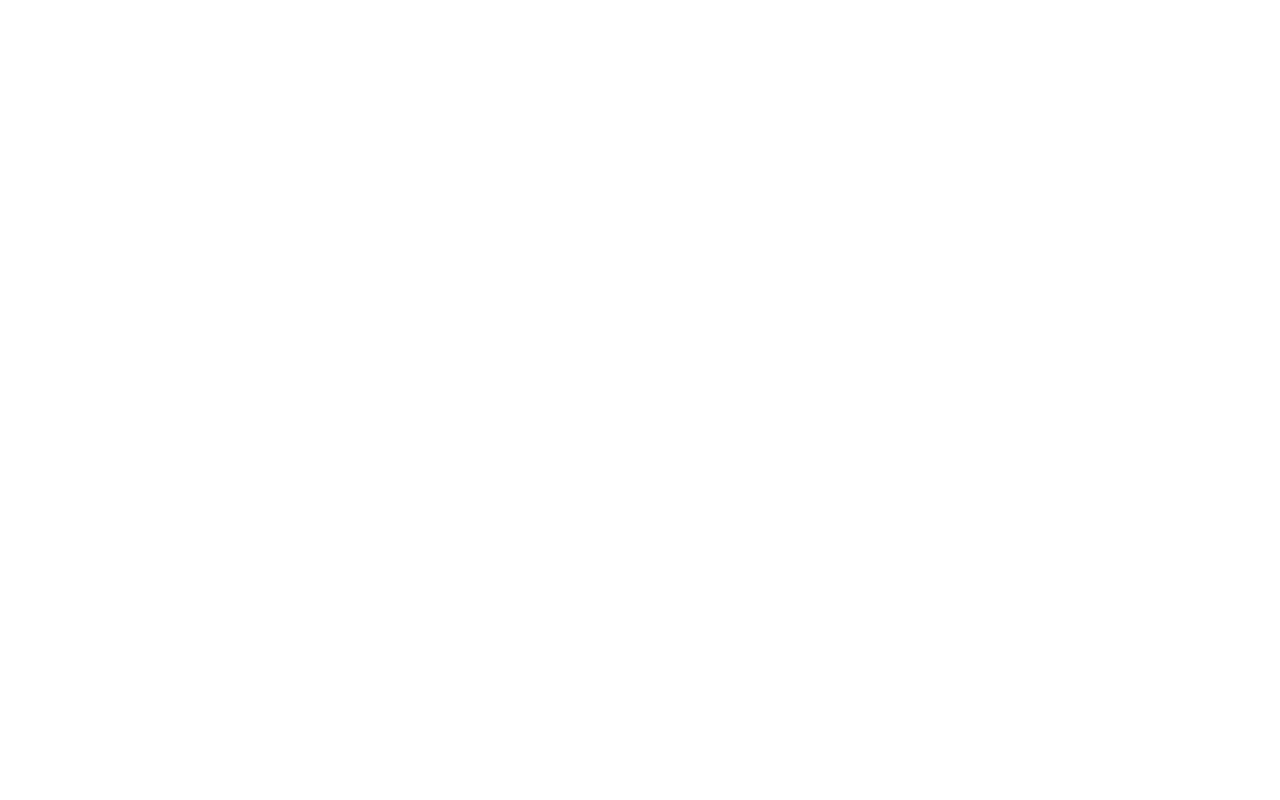
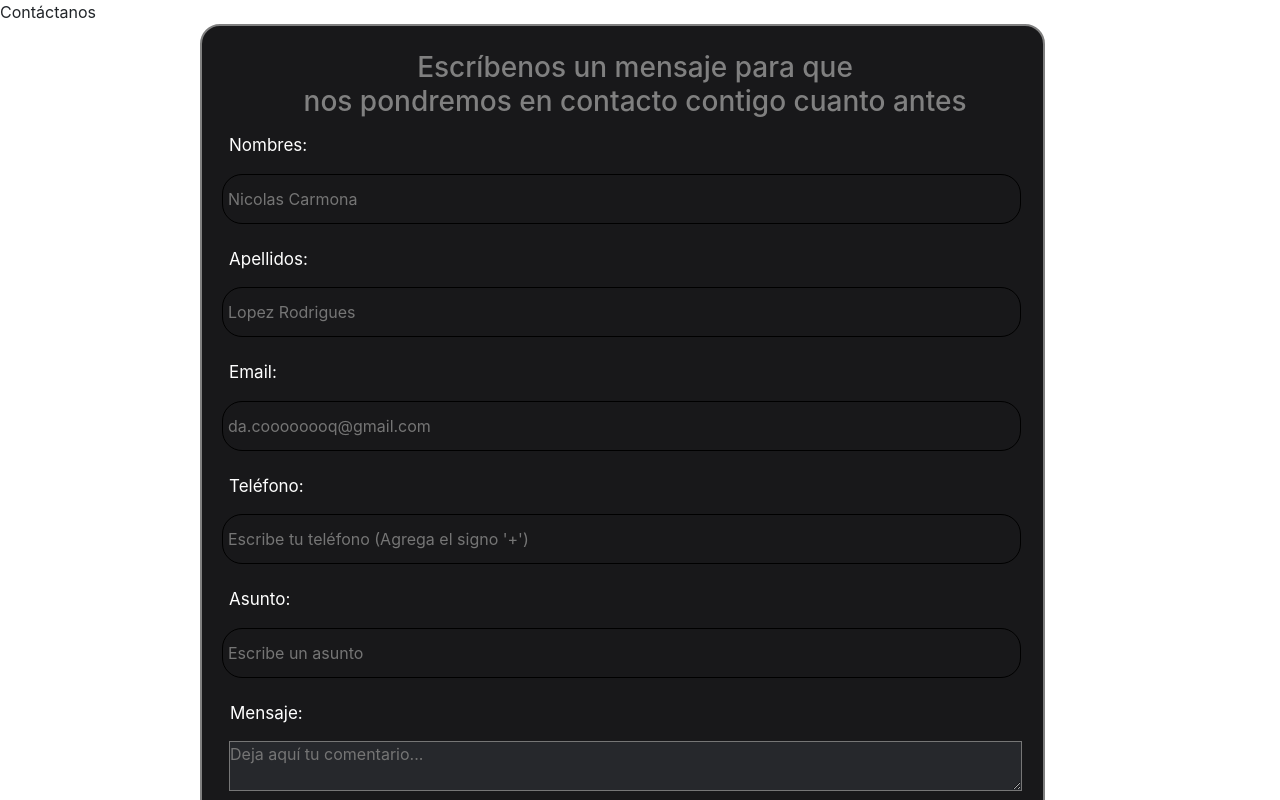
Before and after one commit to Blate00/ong..g, a plain HTML site: page contacto.html in a window 1280 px wide. Drawn offline with nearby package versions, Linux system fonts and the light colour scheme.

Commit message:
andres culiao

```diff
--- a/contacto.html
+++ b/contacto.html
@@ -0,0 +1,70 @@
+<!DOCTYPE html>
+<html lang="en">
+<head>
+    <meta charset="UTF-8">
+    <meta http-equiv="X-UA-Compatible" content="IE=edge">
+    <meta name="viewport" content="width=device-width, initial-scale=1.0">
+    <meta name="description" content="Somos la tienda de videojuegos con el mejor catalogo de videojuegos online y al mejor precio">
+    <meta name="keywords" content="games, videogames, pc, computers, gamers">
+    <meta name="author" content="Diego Sanchez, David Coo, Nicolas Carcamo">
+    <title>Contactanos</title>
+    <link rel="stylesheet" href="css\home.css">
+    <link rel="stylesheet" href="https://cdn.jsdelivr.net/npm/bootstrap@4.3.1/dist/css/bootstrap.min.css" integrity="sha384-ggOyR0iXCbMQv3Xipma34MD+dH/1fQ784/j6cY/iJTQUOhcWr7x9JvoRxT2MZw1T" crossorigin="anonymous">
+    <link rel="icon" href="../icons/favicon_2.svg">
+</head>
+
+<body class="cuerpo">
+
+    <main class="contenido">
+      <div class="titulo-pagina"><span>Contáctanos</span></div>
+
+        <div class="formulario">
+          <h3>Escríbenos un mensaje para que <br> nos pondremos en contacto contigo cuanto antes <br></h3>
+
+          <form action="Satisf.html" method="post">
+            <p>
+              <label for="nombres" class="colocar_nombre">Nombres:</label>
+              <input class="inform" type="text" name="introducir_nombre" id="nombre" required pattern="[A-Za-z]+" placeholder="Nicolas Carmona" maxlength="40">
+            </p>
+            <p>
+                <label for="apellidos" class="colocar_nombre">Apellidos:</label>
+                <input class="inform" type="text" name="introducir_nombre" id="nombre" required pattern="[A-Za-z]+" placeholder="Lopez Rodrigues" maxlength="40">
+              </p>
+            <p>
+              <label for="email" class="colocar_email">Email:<span class="obligatorio"></span></label>
+              <input class="inform" type="email" name="introducir_email" id="email" required placeholder="da.coooooooq@gmail.com">
+            </p>
+
+            <p>
+              <label for="telefone" class="colocar_telefono">Teléfono:</label>
+              <input type="text" name="introducir_telefono" id="telefono" placeholder="Escribe tu teléfono (Agrega el signo '+')" required pattern="[+][0-9]{1,3}[0-9]{8,12}">
+            </p>
+
+            <p>
+              <label for="asunto" class="colocar_asunto">Asunto:<span class="obligatorio"></span></label>
+              <input type="text" name="introducir_asunto" id="assunto"  placeholder="Escribe un asunto">
+            </p>
+
+            <p class="mensaje">
+              <label for="mensaje" class="colocar_mensaje">Mensaje:<span class="obligatorio"></span></label>
+              <textarea name="introducir_mensaje" class="texto_mensaje" id="mensaje" required="obligatorio" placeholder="Deja aquí tu comentario..."></textarea>
+            </p>
+
+            <button type="submit" name="enviar_formulario" id="enviar"><p>Enviar</p></button>
+
+            <p class="aviso">
+              <span class="obligatorio">      * los campos son obligatorios.</span>
+            </p>
+          </form>
+      </div>
+
+    </main>
+
+
+
+
+    <script src="https://code.jquery.com/jquery-3.3.1.slim.min.js" integrity="sha384-q8i/X+965DzO0rT7abK41JStQIAqVgRVzpbzo5smXKp4YfRvH+8abtTE1Pi6jizo" crossorigin="anonymous"></script>
+    <script src="https://cdn.jsdelivr.net/npm/popper.js@1.14.7/dist/umd/popper.min.js" integrity="sha384-UO2eT0CpHqdSJQ6hJty5KVphtPhzWj9WO1clHTMGa3JDZwrnQq4sF86dIHNDz0W1" crossorigin="anonymous"></script>
+    <script src="https://cdn.jsdelivr.net/npm/bootstrap@4.3.1/dist/js/bootstrap.min.js" integrity="sha384-JjSmVgyd0p3pXB1rRibZUAYoIIy6OrQ6VrjIEaFf/nJGzIxFDsf4x0xIM+B07jRM" crossorigin="anonymous"></script>
+</body>
+</html>
--- a/css/home.css
+++ b/css/home.css
@@ -151,3 +151,88 @@ color: rgb(255, 255, 255);}
       margin-left: 19.55rem;
       margin-top: -230rem;
   }
+
+  .formulario{
+    color: grey;
+    background-color: #18181A;
+    border: 2px solid grey;
+    border-top-left-radius: 20px;
+    border-bottom-left-radius: 20px;
+    border-bottom-right-radius: 20px;
+    border-top-right-radius: 20px;
+    background-size: cover;
+    width: 66%;
+    margin-left: 200px;
+
+
+}
+
+.title-f{
+   text-align: center;
+    color: white;
+    margin-bottom: 20px;
+    text-decoration: underline;
+}
+
+
+.formulario h3{
+    text-align: center;
+    color:grey;
+    margin-top: 3%;
+    margin-left: 3%;
+}
+.formulario input{
+  margin-left: 20px;
+  margin-right: 20px;
+    width: 95%;
+    height: 50px;
+    background: transparent;
+    border: 1px solid black;
+    outline: none;
+    font-size: 1em;
+    padding:0 35px 0 5px;
+    color: #fffefe;
+    border-top-left-radius: 20px;
+    border-bottom-left-radius: 20px;
+    border-bottom-right-radius: 20px;
+
+    border-top-right-radius: 20px;
+}
+
+
+.formulario label{
+    color:white;
+    width: 100%;
+    margin-left: 20px;
+    padding: 7px;
+    box-sizing: border-box;
+    font-size: 17px;
+}
+.formulario button{
+    background-color:#26282c;
+    width: 20%;
+    height: 45px;
+     margin-left: 320px;
+    padding: 7px;
+    box-sizing: border-box;
+    font-size: 17px;
+    border-top-left-radius: 20px;
+    border-bottom-left-radius: 20px;
+    border-bottom-right-radius: 20px;
+    border-top-right-radius: 20px;
+}
+
+.mensaje {
+    margin-left: 27px ;
+
+
+}
+.mensaje label{
+    margin-left: -6px;
+    box-sizing: border-box;
+}
+.texto_mensaje{
+    width: 97.5%;
+    height: 50px;
+    background-color:#26282c;
+}
```
